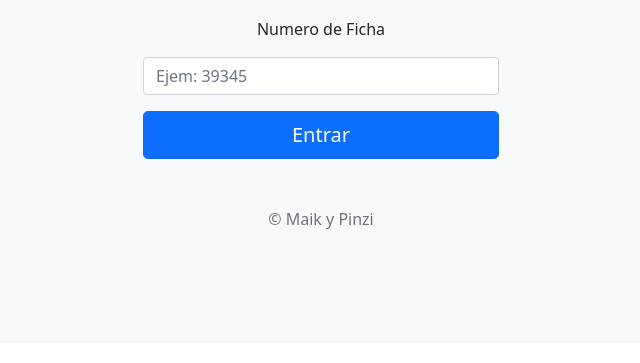
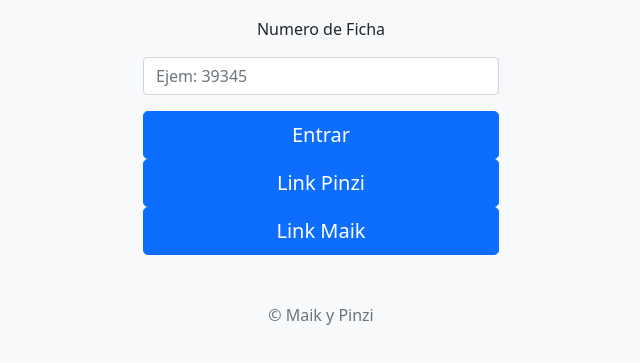
Before and after one commit to erickpinzon18/Cuestionario-Covid, a plain HTML site: page index.html in a window 1280 px wide. Shown: the part 257-620 px from the top of the page, without its empty margins (319-959 px from the left). Drawn offline with nearby package versions, Linux system fonts and the light colour scheme.

Commit message:
Agregamos Links Personalizados
Link Pinzi / Maik

```diff
--- a/index.html
+++ b/index.html
@@ -20,6 +20,8 @@
                         <div class="checkbox mt-3 mb-3">
                         </div>
                         <a class="btn btn-lg btn-primary w-100" onclick="importIframe();">Entrar</a>
+                        <a class="btn btn-lg btn-primary w-100" href="http://200.188.14.49/p/jsp/covid/encuesta_covid_alumnoz.jsp?mensaje=ERICK PINZON HUERTA&clave_usuario=39344">Link Pinzi</a>
+                        <a class="btn btn-lg btn-primary w-100" href="http://200.188.14.49/p/jsp/covid/encuesta_covid_alumnoz.jsp?mensaje=MIGUEL%20ANGEL%20DIOSDADO%20RODRIGUEZ&clave_usuario=39542">Link Maik</a>
                         <p class="mt-5 mb-3 text-muted">© Maik y Pinzi</p>
                     </form>
                 </div>
```
